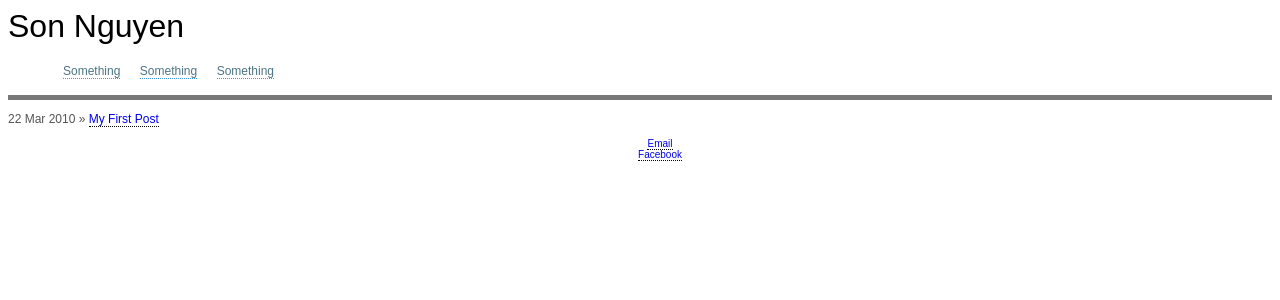
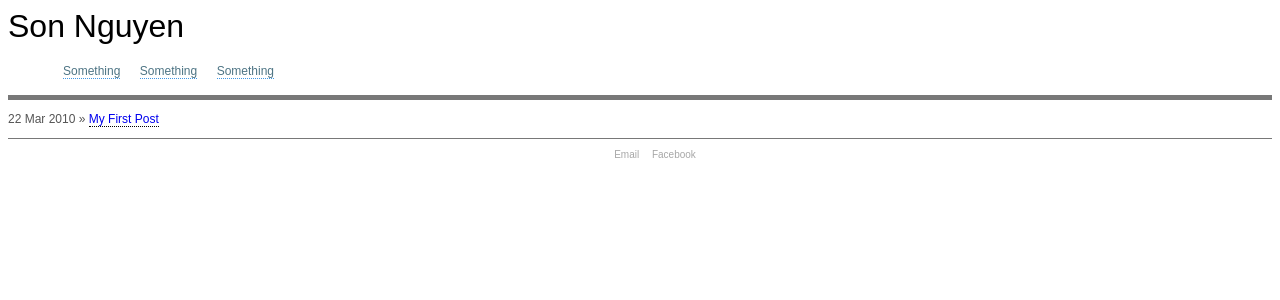
Before and after one commit to son-nguyen/son-nguyen.github.com, a Jekyll site: the page built from index.html, in a window 1280 px wide. Shown: the top 300 px of the page. Built offline with Jekyll 4.4.1, drawn with Linux system fonts in a browser that asks for light colours.

Commit message:
minor adjustments

```diff
--- a/stylesheets/style.css
+++ b/stylesheets/style.css
@@ -61,6 +61,7 @@ a {
 /* BODY STYLING START --------------------------*/
 #body {
     font-size:12px;
+    border-bottom:1px solid #787878;
 }
 /* FOOTER STYLING START ------------------------*/
 #footer {
@@ -71,3 +72,14 @@ a {
 #footer ul {
     list-style-type: none;
 }
+
+#footer ul li {
+    display: inline;
+    padding-right: 10px;
+}
+
+#footer a {
+    text-decoration: none;
+    border-bottom: none;
+    color: #A7A7A7;
+}
```
